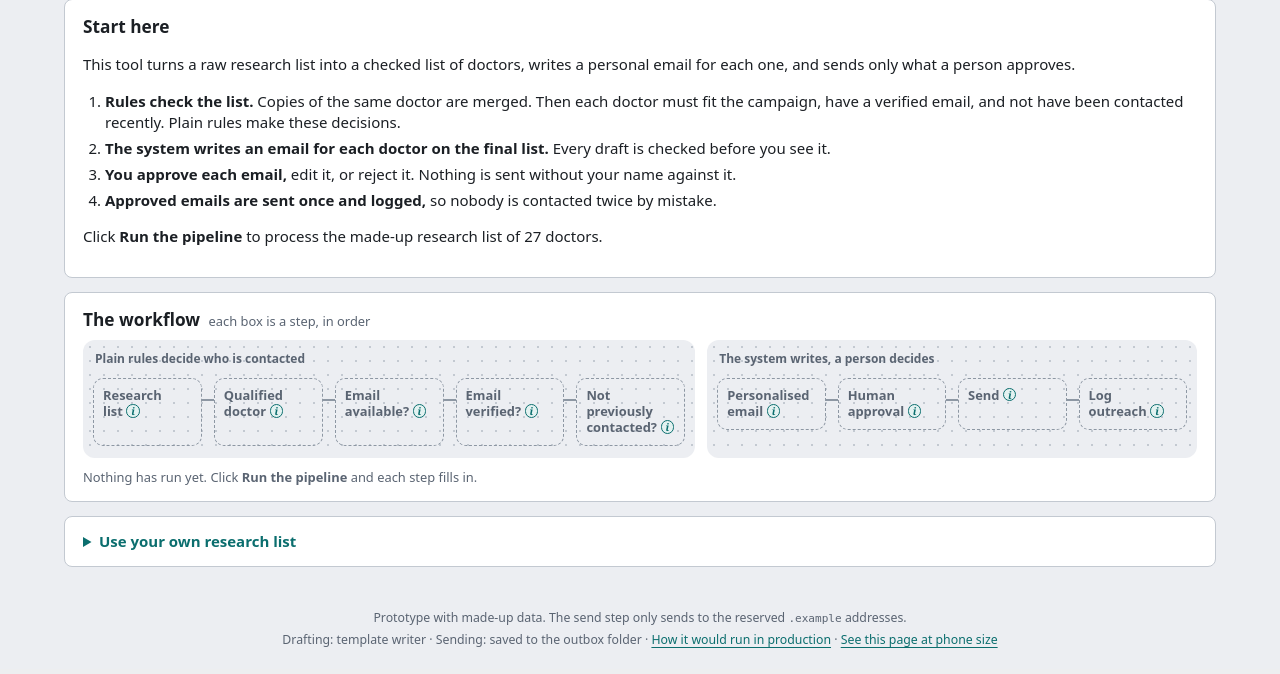
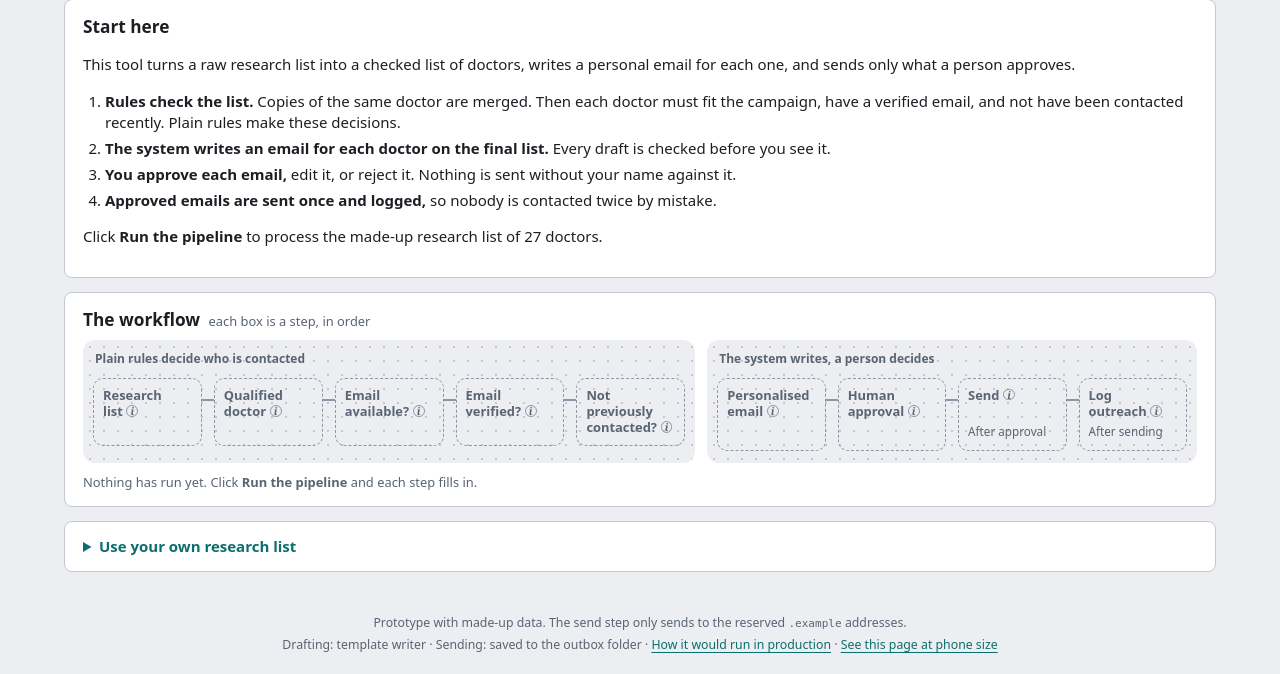
Before and after one commit to latczar/doctor-outreach-demo, a FastAPI app: page / in a window 1280 px wide. Shown: the part 265-939 px from the top of the page. Before the commit the page ends 913 px from the top, so only its background shows below. Run offline with FastAPI, Linux system fonts and the light colour scheme; data that the repository does not hold is empty.

Commit message:
Say what Send and Log wait for, and quieten the board's info buttons
Steps that haven't started now say what they're waiting for (After approval, After sending) instead of only looking switched off. The board's nine "i" buttons are smaller and grey until you point at a step.

```diff
--- a/outreach/web/present.py
+++ b/outreach/web/present.py
@@ -120,6 +120,8 @@ BOARD_WORDS = {
 
 # What follows a box's big number: "19 of 24"; the second form is for when none have arrived.
 BOARD_COUNT = {"send": ("of {of}", "sent"), "log": ("logged", "logged")}
+# What a step that hasn't started is waiting for, so it doesn't just look switched off.
+BOARD_AFTER = {"send": "After approval", "log": "After sending"}
 
 
 def board_words(status: str, n: int) -> str:
@@ -192,6 +194,8 @@ def board(view: dict) -> dict:
             [(tone, board_words(code, n)) for tone, code, n in shown],
         )
         box["move"] = here
+        if box["later"]:
+            box["after"] = BOARD_AFTER.get(step["key"])
         if step.get("first_time") or step.get("retried"):
             box["tries"] = f"So far, {step['first_time']} passed first time and {step['retried']} on a retry."
         boxes.append(box)
--- a/outreach/web/static/style.css
+++ b/outreach/web/static/style.css
@@ -209,6 +209,10 @@ label { font-weight: 600; font-size: 0.9rem; }
 .bd-link:focus-visible { outline: none; }
 .bd-link:focus-visible::after { outline: 3px solid var(--focus); outline-offset: 2px; }
 .bd-box .info, .bd-button { position: relative; z-index: 1; }
+/* Nine "i" buttons in a row are noisy, so on the board they stay grey until you point at the step. */
+.bd-box button.info { width: 1.15em; height: 1.15em; border-color: var(--line-strong); background: transparent; color: var(--muted); }
+.bd-box:hover button.info, .bd-box button.info:focus-visible { border-color: var(--accent); background: var(--accent-soft); color: var(--accent); }
+.bd-after { margin: 0; color: var(--muted); font-size: 0.78rem; }
 .bd-count { margin: 0; color: var(--muted); font-size: 0.78rem; }
 .bd-count b { margin-right: 2px; color: var(--text); font-size: 1.5rem; font-variant-numeric: tabular-nums; }
 .bd-bar { display: flex; height: 8px; margin: 4px 0; border-radius: 999px; overflow: hidden; background: var(--muted-soft); }
--- a/outreach/web/templates/_board.html
+++ b/outreach/web/templates/_board.html
@@ -16,6 +16,7 @@
 <li class="bd-box {{ box.tone }}{{ ' move' if box.move }}{{ ' later' if box.later }}">
   {% if box.move %}<span class="bd-move">Your move</span>{% endif %}
   <h3><span class="sr">Step {{ box.number }}, {{ box.status }}: </span><a class="bd-link" href="{{ box.href }}">{{ box.label }}</a><button type="button" class="info" popovertarget="how-{{ box.key }}" aria-label="How this step decides">i</button></h3>
+  {% if box.after %}<p class="bd-after">{{ box.after }}</p>{% endif %}
   {% if not b.empty %}
     <p class="bd-count"><b>{{ box.count }}</b> {{ box.detail }}</p>
     {% if box.parts %}
```
Also changed, not shown: tests/test_present.py (+2 -0 lines).
